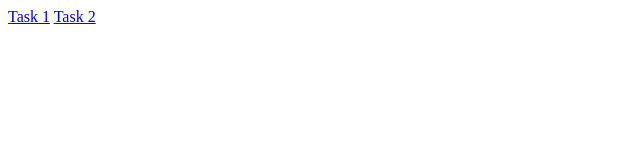
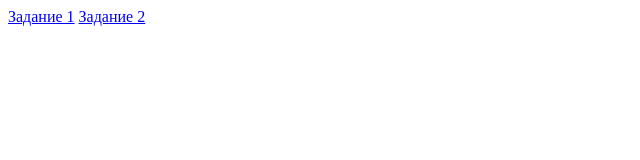
Before and after one commit to DimaelVertigo/DimaelVertigo.github.io, a plain HTML site: page index.html in a window 1280 px wide. Shown: the full height of the page, 0-640 px from the left. Drawn offline with Linux system fonts and the light colour scheme.

```diff
--- a/index.html
+++ b/index.html
@@ -5,7 +5,7 @@
 	<title>Document</title>
 </head>
 <body>
-	<a href="Task 1/index.html">Task 1</a>
-	<a href="Task 2/index.html">Task 2</a>
+	<a href="Task1/index.html">Задание 1</a>
+	<a href="Task2/index.html">Задание 2</a>
 </body>
 </html>
```
